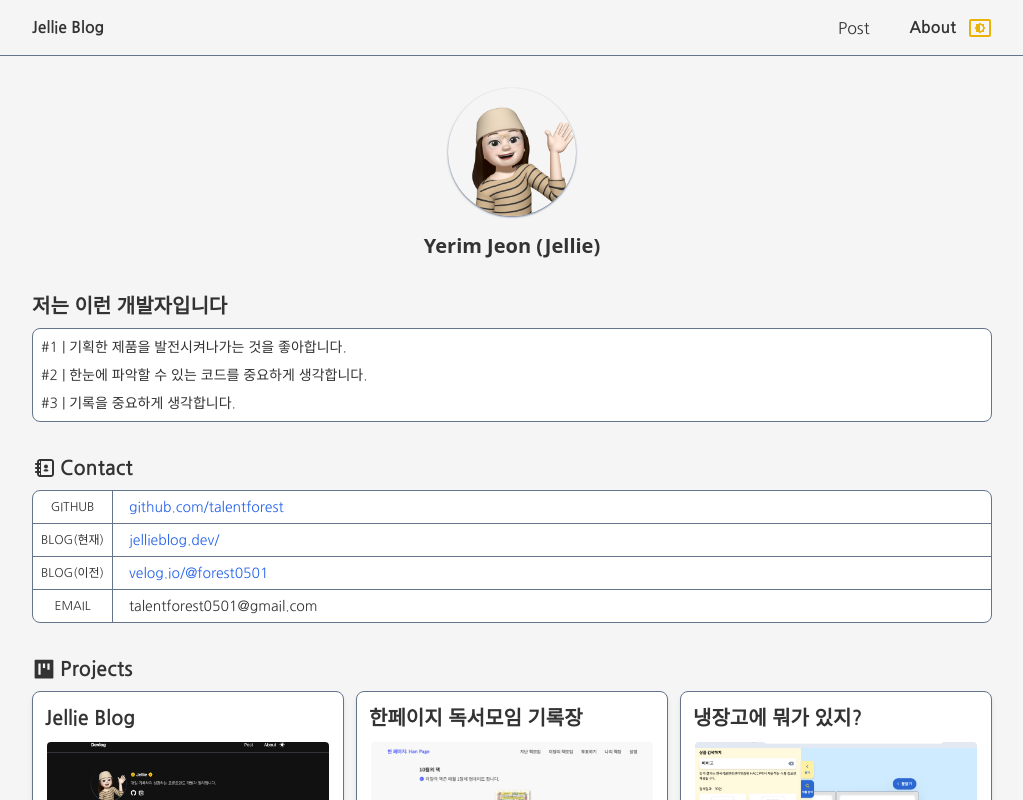
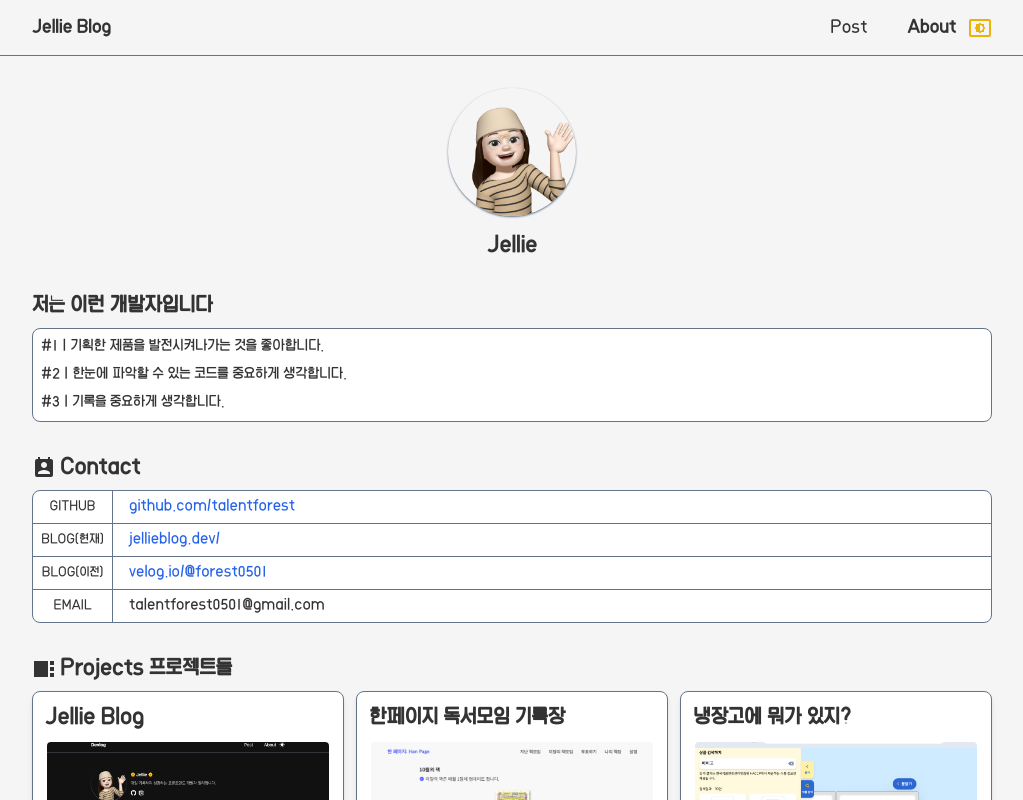
Before and after one commit to talentforest/Jellie-Blog, a Next.js app: page /about in a window 1280 px wide. Shown: the top 800 px of the page, without its empty margins (128-1151 px from the left). Built offline with nearby package versions, Linux system fonts and the light colour scheme; no server answers.

Commit message:
version update: next.js 13 -> next.js 14
change next.config.js

```diff
--- a/app/about/page.tsx
+++ b/app/about/page.tsx
@@ -1,6 +1,6 @@
 import { getAllProjects, getContactData } from '@/service/about';
-import { TiContacts } from 'react-icons/ti';
-import { AiFillProject } from 'react-icons/ai';
+import { MdPermContactCalendar } from 'react-icons/md';
+import { MdViewSidebar } from 'react-icons/md';
 import Image from 'next/image';
 import ProjectItem from '@/components/about/project-item';
 
@@ -26,9 +26,7 @@ export default async function AboutPage() {
           priority
           className='w-32 h-32 mb-4 rounded-full shadow-sm shadow-slate flex justify-center items-center'
         />
-        <span className='font-sans block text-xl font-bold'>
-          Yerim Jeon (Jellie)
-        </span>
+        <span className='block text-xl font-bold'>Jellie</span>
       </section>
       <section className='m-4 md:mx-0'>
         <h1 className='font-bold text-xl'>저는 이런 개발자입니다</h1>
@@ -40,7 +38,7 @@ export default async function AboutPage() {
       </section>
       <section className='mx-4 my-8 md:mx-0'>
         <h3 className={HEADING_STYLE}>
-          <TiContacts className='mr-1 h-6 w-6' />
+          <MdPermContactCalendar className='mr-1 h-6 w-6' />
           Contact
         </h3>
         <ul className='border border-slate bg-box divide-y-[1px] divide-slate rounded-lg flex flex-col justify-center text-sm'>
@@ -67,7 +65,7 @@ export default async function AboutPage() {
       </section>
       <section className='mx-4 my-8 md:mx-0'>
         <h3 className={HEADING_STYLE}>
-          <AiFillProject className='mr-1 h-6 w-6' /> Projects
+          <MdViewSidebar className='mr-1 h-6 w-6' /> Projects 프로젝트들
         </h3>
         <ul className='flex flex-col space-y-2 md:grid md:grid-cols-2 md:space-y-0 md:gap-3 lg:grid-cols-3'>
           {projectList.map((project) => (
--- a/app/globals.css
+++ b/app/globals.css
@@ -32,8 +32,14 @@
   }
 }
 
+@font-face {
+  font-family: 'locus_sangsang';
+  font-weight: 500;
+  src: url('/fonts/locus_sangsang.ttf') format('truetype');
+}
+
 html {
-  /* scroll-behavior: smooth; */
+  scroll-behavior: smooth;
   scroll-padding-top: 30px;
 }
 
@@ -41,6 +47,11 @@ html {
   body::-webkit-scrollbar {
     display: none;
     scrollbar-width: none;
+  }
+  body,
+  button,
+  input {
+    font-family: 'locus_sangsang';
   }
 }
 
--- a/app/layout.tsx
+++ b/app/layout.tsx
@@ -1,11 +1,13 @@
+import './globals.css';
+import localFont from 'next/font/local';
 import Footer from '@/components/layout/footer';
 import Header from '@/components/layout/header';
 import ScrollToTopBtn from '@/components/layout/scroll-to-top-btn';
-import Providers from '@/components/layout/providers';
 import GoogleAnalytics from '@/components/common/google-analytics';
-import CookieBanner from '@/components/common/cookie-banner';
-import './globals.css';
-import { Nanum_Gothic } from 'next/font/google';
+import dynamic from 'next/dynamic';
+const ThemeProvider = dynamic(() => import('@/components/layout/providers'), {
+  ssr: false,
+});
 
 export const metadata = {
   title: {
@@ -16,9 +18,9 @@ export const metadata = {
   icons: '/favicon.ico',
 };
 
-const nanum_gothic = Nanum_Gothic({
-  weight: ['400', '700', '800'],
-  subsets: ['latin'],
+const locus_sangsang = localFont({
+  src: './font/locus_sangsang.ttf',
+  display: 'swap',
 });
 
 export default function RootLayout({
@@ -31,18 +33,18 @@ export default function RootLayout({
   return (
     <html lang='en'>
       {GA_ID && <GoogleAnalytics GA_MEASUREMENT_ID={GA_ID} />}
+
       <body
-        className={`${nanum_gothic.className} bg-bg text-text overscroll-none`}
+        className={`${locus_sangsang.className} bg-bg text-text overscroll-none`}
       >
-        <Providers>
+        <ThemeProvider>
           <Header />
           <main className='relative md:px-20 lg:px-40 mx-auto pb-28 selection:bg-[rgb(186,200,255)]'>
             {children}
             <ScrollToTopBtn />
           </main>
           <Footer />
-          {/* <CookieBanner /> */}
-        </Providers>
+        </ThemeProvider>
       </body>
     </html>
   );
--- a/app/page.tsx
+++ b/app/page.tsx
@@ -2,8 +2,8 @@ import Introduction from '@/components/home/introduction';
 import CarouselBox from '@/components/common/carousel-box';
 import PostBox from '@/components/common/post-box';
 import CategorizedPostsSection from '@/components/template/categorized-posts-section';
+import CookieBanner from '@/components/common/cookie-banner';
 import { getAllPosts, getFeaturedPosts } from '@/service/posts';
-import CookieBanner from '@/components/common/cookie-banner';
 
 export default async function Home() {
   const allPosts = await getAllPosts();
--- a/components/about/project-item.tsx
+++ b/components/about/project-item.tsx
@@ -1,6 +1,6 @@
 import Image from 'next/image';
 import { Project } from '@/service/about';
-import { GoMarkGithub } from 'react-icons/go';
+import { FaGithub } from 'react-icons/fa';
 import { HiLink, HiOutlineLightBulb } from 'react-icons/hi';
 import { RiArticleFill } from 'react-icons/ri';
 
@@ -55,7 +55,7 @@ export default function ProjectItem({
             title={`Jellie의 ${name} github 페이지`}
             className='hover:text-slate underline flex items-center gap-0.5 w-fit text-sm text-text'
           >
-            <GoMarkGithub className='w-4 h-4 text-text mr-0.5' />
+            <FaGithub className='w-4 h-4 text-text mr-0.5' />
             <span>GitHub</span>
           </a>
         )}
--- a/components/common/post-box.tsx
+++ b/components/common/post-box.tsx
@@ -1,6 +1,9 @@
+'use client';
+
 import { Post } from '@/service/posts';
 import { HiArrowLeft, HiArrowRight } from 'react-icons/hi';
 import { AiOutlineCalendar, AiOutlineClockCircle } from 'react-icons/ai';
+import { useEffect, useState } from 'react';
 import Link from 'next/link';
 
 interface PostBoxProps {
@@ -10,6 +13,8 @@ interface PostBoxProps {
 }
 
 export default function PostBox({ post, prev, sm = false }: PostBoxProps) {
+  const [loading, setLoading] = useState(true);
+
   const {
     path,
     category,
@@ -20,7 +25,13 @@ export default function PostBox({ post, prev, sm = false }: PostBoxProps) {
     readingTime, //
   } = post;
 
-  return (
+  useEffect(() => {
+    setLoading(false);
+  }, []);
+
+  return loading ? (
+    <span>loading...</span>
+  ) : (
     <Link
       href={`/posts/${path}`}
       className='flex justify-between items-center w-full h-full bg-box group hover:-translate-y-0.5 border border-slate hover:border-2 hover:border-yellow transition cursor-pointer rounded-xl p-2.5 select-none hover:bg-bg'
@@ -33,10 +44,10 @@ export default function PostBox({ post, prev, sm = false }: PostBoxProps) {
           prev ? 'items-end' : 'items-start'
         } w-full justify-between flex flex-col h-full`}
       >
+        <h2 className='mb-2 font-bold text-lg'>{title}</h2>
         <h4 className='text-xs text-text mb-2 font-extralight border border-slate px-2 py-0.5 bg-box rounded-full w-fit'>
           {category}
         </h4>
-        <h2 className='mb-2 font-bold text-lg'>{title}</h2>
         <h3 className='text-sm mb-3 text-teal'>{description}</h3>
         {!sm && (
           <p className='flex-1 text-sm leading-6 mb-4 text-slate'>
--- a/components/home/introduction.tsx
+++ b/components/home/introduction.tsx
@@ -1,5 +1,5 @@
 import { RxNotionLogo } from 'react-icons/rx';
-import { GoMarkGithub } from 'react-icons/go';
+import { FaGithub } from 'react-icons/fa';
 import Image from 'next/image';
 
 export default function Introduction() {
@@ -24,7 +24,7 @@ export default function Introduction() {
             target='_blank'
             title='Jellie의 깃헙 페이지'
           >
-            <GoMarkGithub className='w-5 h-5 cursor-pointer' />
+            <FaGithub className='w-5 h-5 cursor-pointer' />
           </a>
           <a
             href='https://jellieplanet.notion.site/STUDY-RECORD-7d13d4a899db4226b2c1687425b8230c'
--- a/components/layout/header.tsx
+++ b/components/layout/header.tsx
@@ -7,29 +7,26 @@ import ThemeMode from './theme-mode';
 export default function Header() {
   const pathname = usePathname();
 
+  const markCurrPageStyle = (currPage: string) => {
+    return `text-sm md:text-base transition ${
+      pathname.includes(currPage) ? 'font-bold' : ''
+    }`;
+  };
+
   return (
     <header
-      className={`${
-        pathname.match('/posts/*')?.[0] === '/posts/' ? 'static' : 'sticky'
-      } top-0 z-10 text-text w-full px-4 md:px-20 lg:px-40 mx-auto h-12 md:h-14 flex justify-between items-center bg-bg border-b border-slate `}
+      className={`top-0 z-10 text-text w-full px-4 md:px-20 lg:px-40 mx-auto h-12 md:h-14 flex justify-between items-center bg-bg border-b border-slate `}
     >
       <h1 className='font-bold'>
         <Link href='/'>Jellie Blog</Link>
       </h1>
+
       <nav className='flex items-center h-full justify-between space-x-3'>
         <ul className='flex justify-between space-x-3 md:space-x-10'>
-          <li
-            className={`${
-              pathname.includes('/posts') ? 'font-bold' : ''
-            } text-sm md:text-base transition`}
-          >
+          <li className={`${markCurrPageStyle('/posts')}`}>
             <Link href='/posts'>Post</Link>
           </li>
-          <li
-            className={`${
-              pathname === '/about' ? 'font-bold' : ''
-            } text-sm md:text-base transition `}
-          >
+          <li className={`${markCurrPageStyle('/about')}`}>
             <Link href='/about'>About</Link>
           </li>
         </ul>
--- a/components/layout/theme-mode.tsx
+++ b/components/layout/theme-mode.tsx
@@ -1,3 +1,5 @@
+'use client';
+
 import { useTheme } from 'next-themes';
 import { useEffect, useState } from 'react';
 import { MdSettingsBrightness, MdNightlight, MdSunny } from 'react-icons/md';
@@ -27,6 +29,8 @@ export default function ThemeMode() {
     setTheme(theme);
     setModified((prev) => !prev);
   };
+
+  console.log(theme);
 
   return (
     <>
--- a/components/template/categorized-posts-section.tsx
+++ b/components/template/categorized-posts-section.tsx
@@ -1,6 +1,6 @@
 'use client';
 
-import { useState } from 'react';
+import { useEffect, useState } from 'react';
 import { Post } from '@/service/posts';
 import { AiFillTag } from 'react-icons/ai';
 import { MdKeyboardArrowRight } from 'react-icons/md';
--- a/next.config.js
+++ b/next.config.js
@@ -1,8 +1,6 @@
 /** @type {import('next').NextConfig} */
 const nextConfig = {
-  experimental: {
-    appDir: true,
-  },
+  reactStrictMode: true,
 };
 
 module.exports = nextConfig;
--- a/package.json
+++ b/package.json
@@ -16,7 +16,7 @@
     "client-only": "^0.0.1",
     "eslint": "8.36.0",
     "eslint-config-next": "13.2.4",
-    "next": "13.3.0",
+    "next": "^14.1.0",
     "next-themes": "^0.2.1",
     "react": "18.2.0",
     "react-dom": "18.2.0",
```
Also changed, not shown: app/font/locus_sangsang.ttf (added), 1 other file (tests, documents, lock files or other folders).
